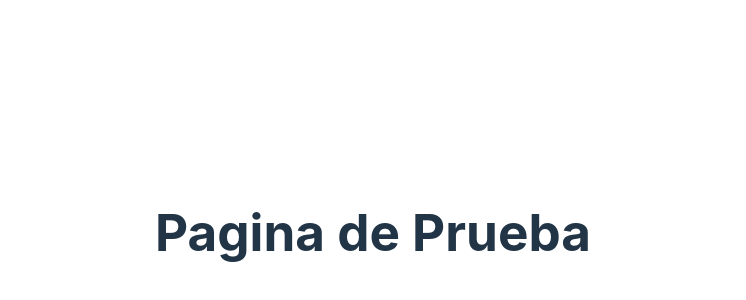
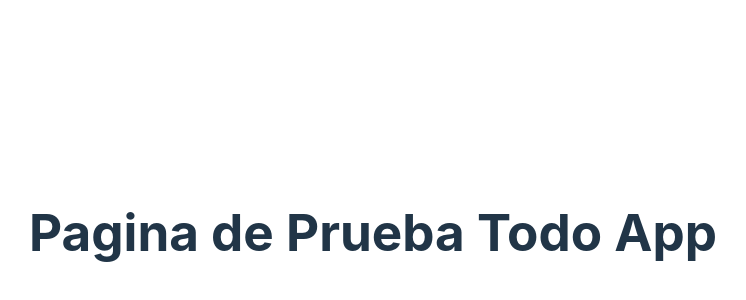
Before and after one commit to Cristian-Veliz/todo-app, a React (Vite) app: page / in a window 1280 px wide. Shown: the part 168-468 px from the top of the page, without its empty margins (267-1013 px from the left). Built offline with nearby package versions, Linux system fonts and the light colour scheme.

Commit message:
tercerCommit

```diff
--- a/src/App.tsx
+++ b/src/App.tsx
@@ -1,6 +1,4 @@
-//import { useState } from 'react'
-//import reactLogo from './assets/react.svg'
-//import viteLogo from '/vite.svg'
+
 import './App.css'
 
 function App() {
@@ -8,34 +6,9 @@ function App() {
 
   return (
     <div>
-      <h1>Pagina de Prueba</h1>
+      <h1>Pagina de Prueba Todo App</h1>
     </div>
   )
 }
 
 export default App
-
-
-{/* <>
-<div>
-  <a href="https://vitejs.dev" target="_blank">
-    <img src={viteLogo} className="logo" alt="Vite logo" />
-  </a>
-  <a href="https://react.dev" target="_blank">
-    <img src={reactLogo} className="logo react" alt="React logo" />
-  </a>
-</div>
-<h1>Vite + React</h1>
-<div className="card">
-  <button onClick={() => setCount((count) => count + 1)}>
-    count is {count}
-  </button>
-  <p>
-    Edit <code>src/App.tsx</code> and save to test HMR
-  </p>
-</div>
-<p className="read-the-docs">
-  Click on the Vite and React logos to learn more
-</p>
-</>
-) */}
```
